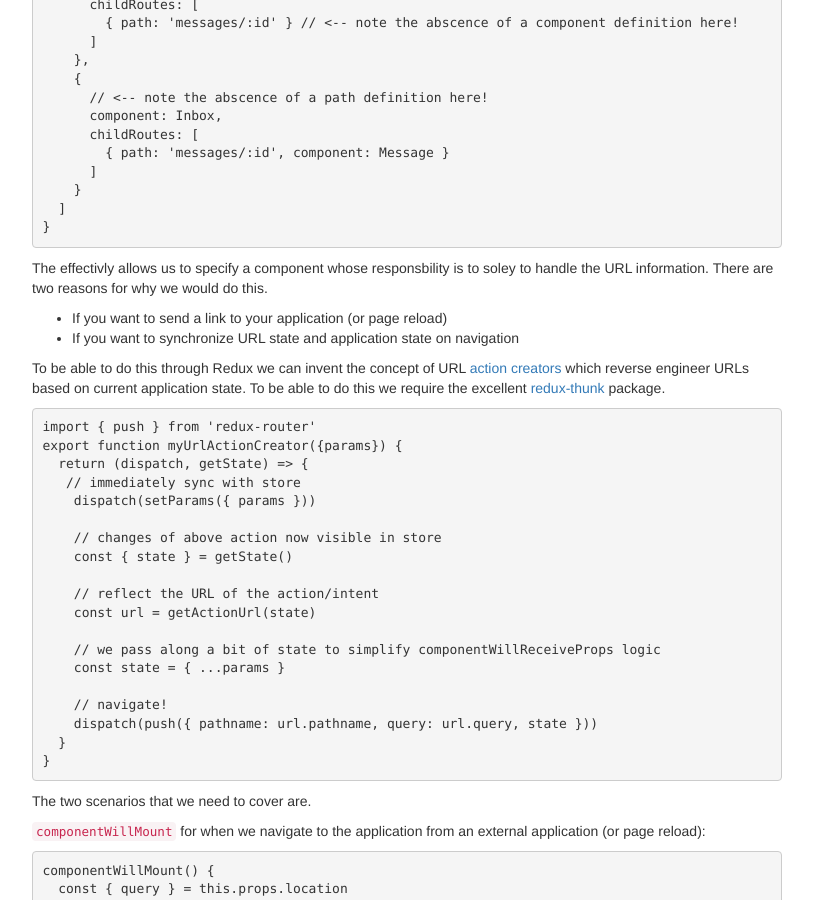
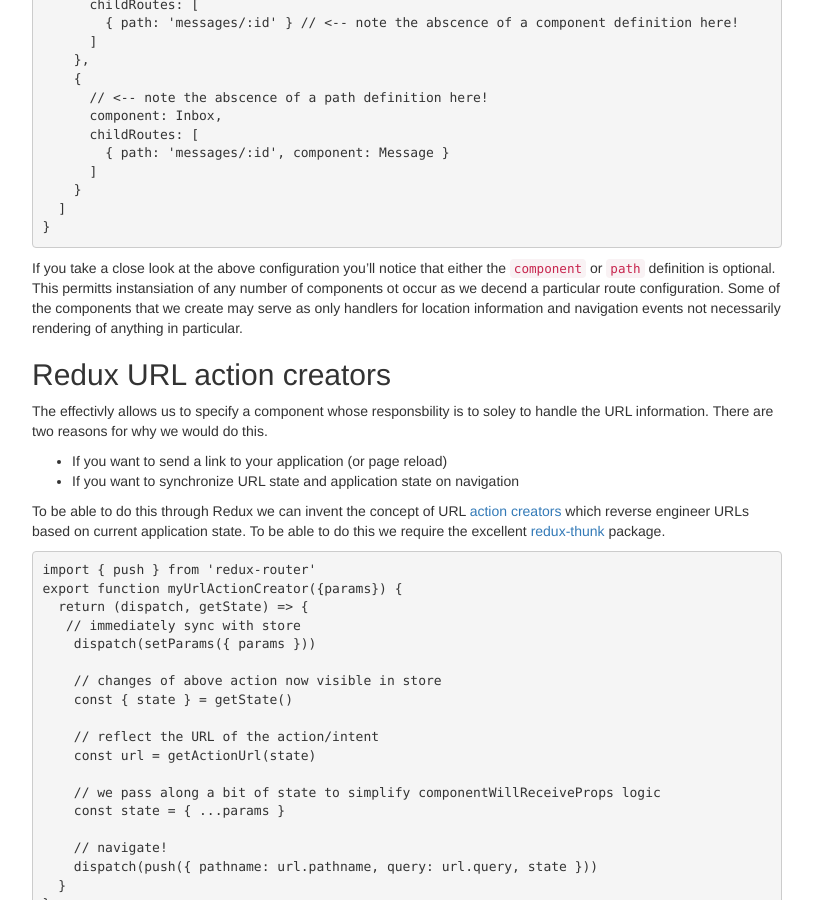
Before and after one commit to leidegre/leidegre.github.com, a Jekyll site: the page built from _posts/2016-03-24-redux-react-router.md, in a window 1280 px wide and 900 px high, scrolled down 549 px. Shown: the whole window, without its empty margins (38-851 px from the left). Built offline with Jekyll 4.4.1, drawn with Linux system fonts in a browser that asks for light colours; nearby versions of some CDN libraries.

Commit message:
Update 2016-03-24-redux-react-router.md

```diff
--- a/_posts/2016-03-24-redux-react-router.md
+++ b/_posts/2016-03-24-redux-react-router.md
@@ -37,6 +37,10 @@ const routes = {
   ]
 }
 ~~~
+
+If you take a close look at the above configuration you'll notice that either the `component` or `path` definition is optional. This permitts instansiation of any number of components ot occur as we decend a particular route configuration. Some of the components that we create may serve as only handlers for location information and navigation events not necessarily rendering of anything in particular.
+
+## Redux URL action creators
 
 The effectivly allows us to specify a component whose responsbility is to soley to handle the URL information. There are two reasons for why we would do this.
 
```
